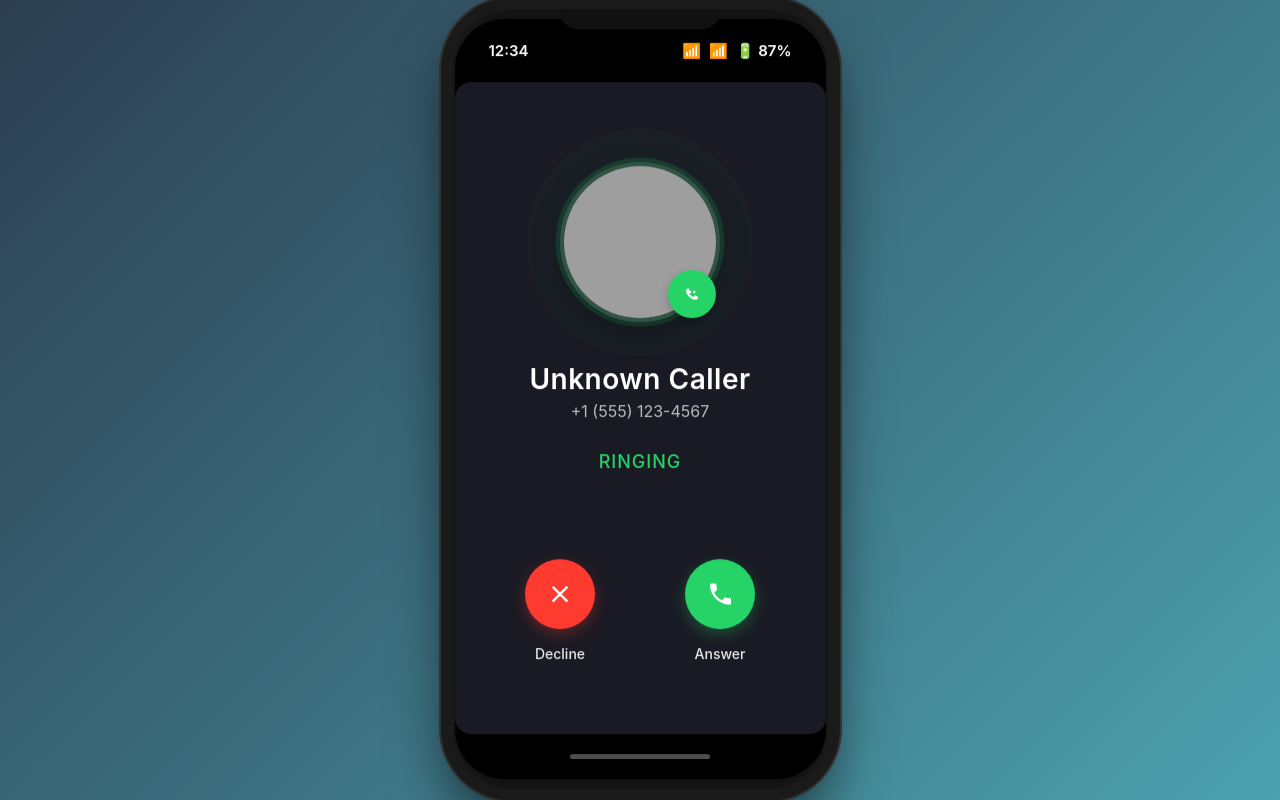
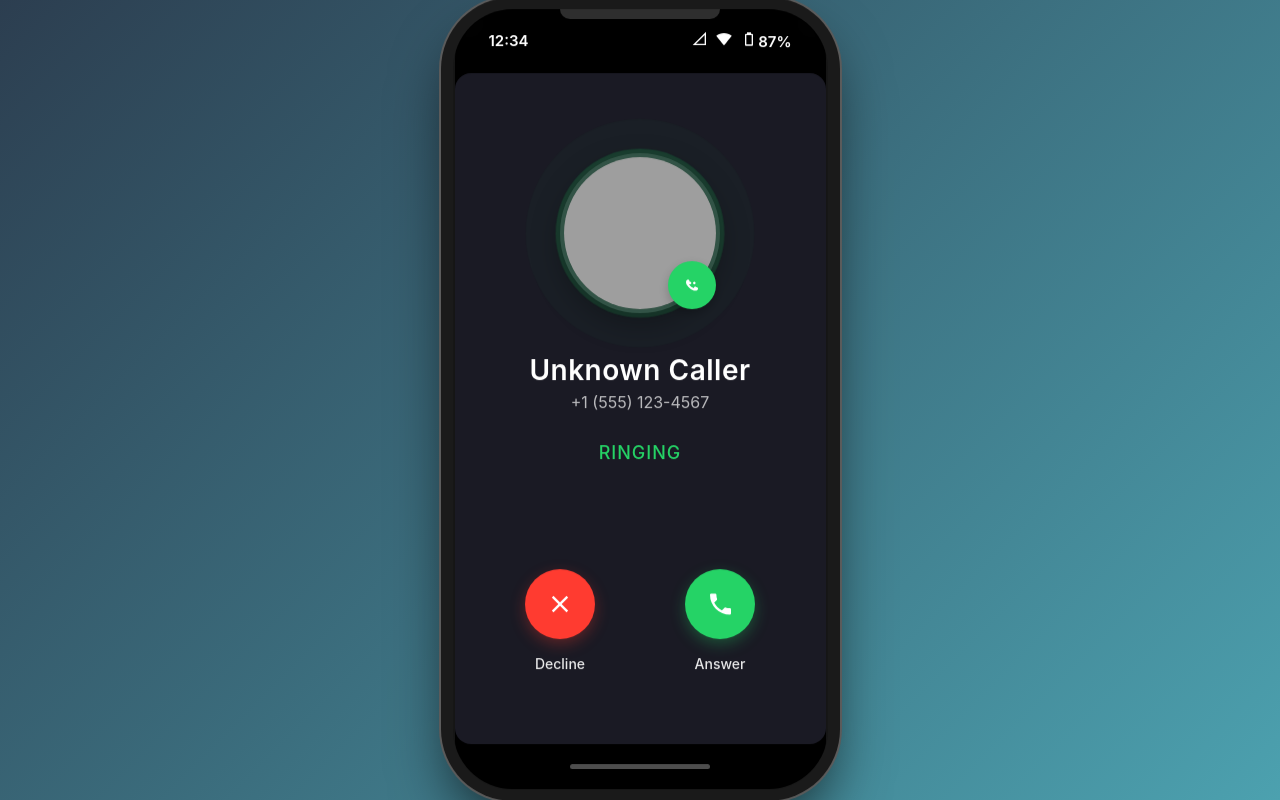
Before and after one commit to nachiketgalande1609/digital-arrest, a React (Vite) app: page / in a window 1280 px wide. Built offline with nearby package versions, Linux system fonts and the light colour scheme; grey boxes are pictures that could not be loaded.

Commit message:
UI updates

```diff
--- a/src/PhoneInterface.css
+++ b/src/PhoneInterface.css
@@ -14,10 +14,10 @@
     height: 780px;
     background: #111;
     border-radius: 60px;
-    padding: 10px 2px;
+    padding: 0px 2px;
     box-shadow:
         0 0 0 12px #1a1a1a,
-        0 0 0 14px #333,
+        0 0 0 14px #5b5b5b,
         0 30px 60px rgba(0, 0, 0, 0.7),
         inset 0 0 15px rgba(255, 255, 255, 0.05);
     position: relative;
@@ -32,8 +32,8 @@
     left: 50%;
     transform: translateX(-50%);
     width: 160px;
-    height: 20px;
-    background: #111;
+    height: 10px;
+    background: #2e2e2e;
     border-bottom-left-radius: 18px;
     border-bottom-right-radius: 18px;
     z-index: 10;
--- a/src/PhoneInterface.tsx
+++ b/src/PhoneInterface.tsx
@@ -37,9 +37,28 @@ const PhoneInterface: React.FC<PhoneInterfaceProps> = ({ onAnswer, onReject, cal
                     <div className="status-bar">
                         <span className="time">{currentTime}</span>
                         <div className="status-icons">
-                            <span className="icon network">📶</span>
-                            <span className="icon wifi">📶</span>
-                            <span className="icon battery">🔋 87%</span>
+                            <span className="icon network">
+                                <svg viewBox="0 0 24 24" width="16" height="16">
+                                    <path fill="currentColor" d="M1,21H21V1M19,5.83V19H5.83" />
+                                </svg>
+                            </span>
+                            <span className="icon wifi">
+                                <svg viewBox="0 0 24 24" width="16" height="16">
+                                    <path
+                                        fill="currentColor"
+                                        d="M12,3C7.79,3 3.7,4.41 0.38,7C4.41,12.06 7.89,16.37 12,21.5C16.08,16.42 20.24,11.24 23.65,7C20.32,4.41 16.22,3 12,3Z"
+                                    />
+                                </svg>
+                            </span>
+                            <span className="icon battery">
+                                <svg viewBox="0 0 24 24" width="18" height="16">
+                                    <path
+                                        fill="currentColor"
+                                        d="M16,20H8V6H16M16.67,4H15V2H9V4H7.33A1.33,1.33 0 0,0 6,5.33V20.67C6,21.4 6.6,22 7.33,22H16.67A1.33,1.33 0 0,0 18,20.67V5.33C18,4.6 17.4,4 16.67,4Z"
+                                    />
+                                </svg>
+                                87%
+                            </span>
                         </div>
                     </div>
 
```
